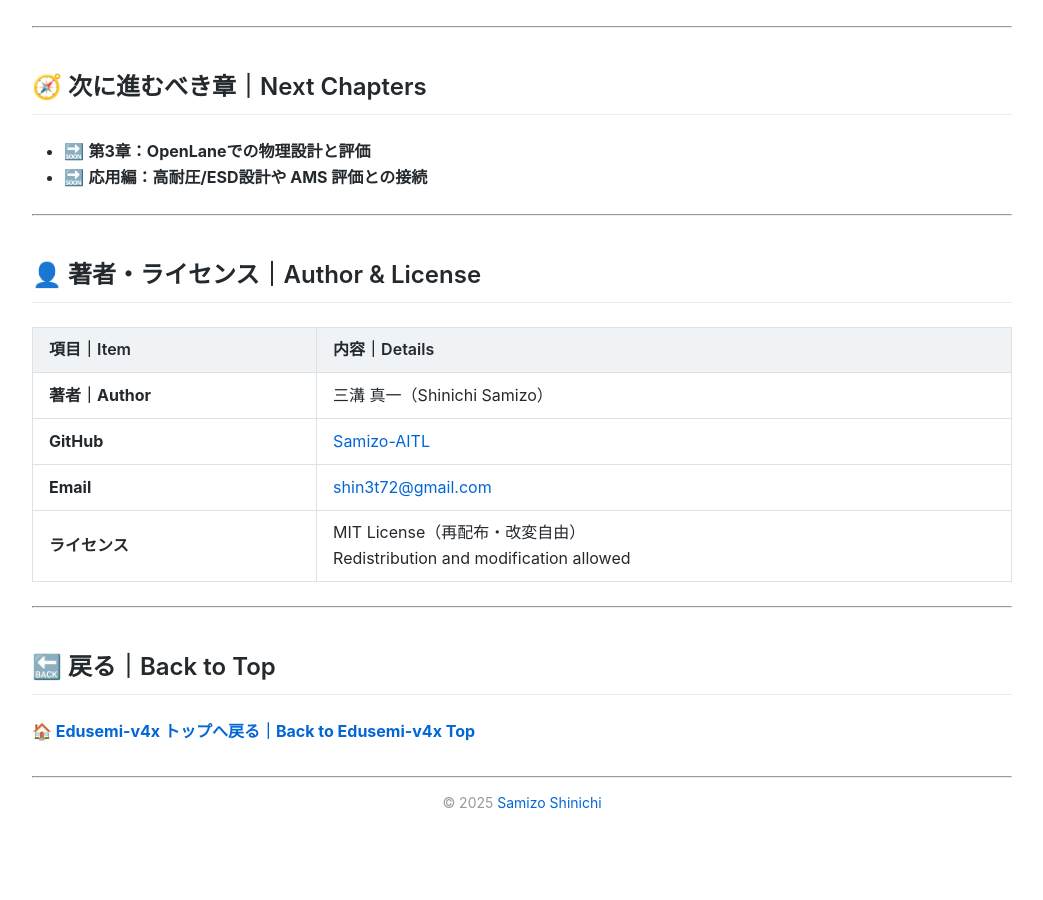
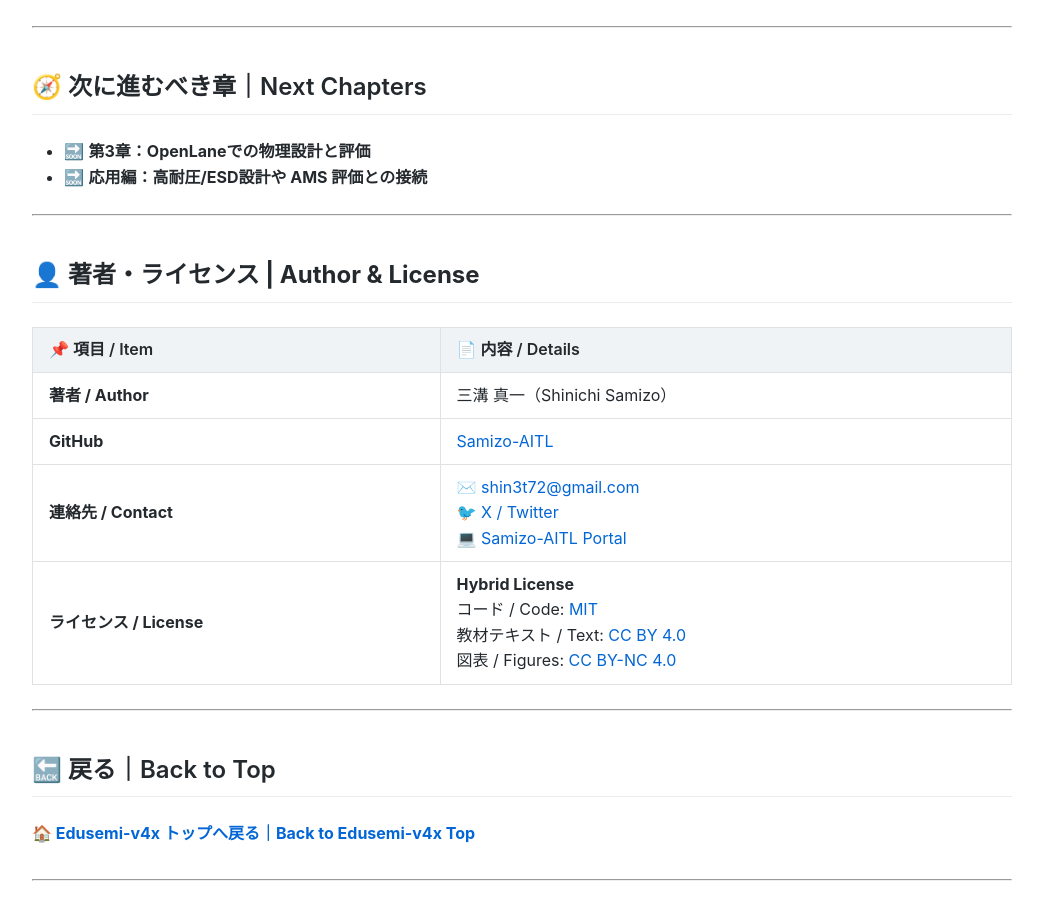
Before and after one commit to Samizo-AITL/Edusemi-v4x, a Jekyll site: the page built from e_chapter2_sky130_experiments/index.md, in a window 1280 px wide and 900 px high, scrolled down 2952 px. Shown: the whole window, without its empty margins (118-1161 px from the left). Built offline with Jekyll 4.4.1, drawn with Linux system fonts in a browser that asks for light colours; before the commit the page ends 3831 px from its top, so only the background shows below that.

Commit message:
Update index.md

```diff
--- a/e_chapter2_sky130_experiments/index.md
+++ b/e_chapter2_sky130_experiments/index.md
@@ -120,14 +120,14 @@
 
 ---
 
-## 👤 著者・ライセンス｜Author & License
+## 👤 **著者・ライセンス | Author & License**
 
-| 項目｜Item | 内容｜Details |
-|----------|------------------------------|
-| **著者｜Author** | 三溝 真一（Shinichi Samizo） |
+| 📌 項目 / Item | 📄 内容 / Details |
+|------|------|
+| **著者 / Author** | 三溝 真一（Shinichi Samizo） |
 | **GitHub** | [Samizo-AITL](https://github.com/Samizo-AITL) |
-| **Email** | [shin3t72@gmail.com](mailto:shin3t72@gmail.com) |
-| **ライセンス** | MIT License（再配布・改変自由）<br>Redistribution and modification allowed |
+| **連絡先 / Contact** | ✉️ [shin3t72@gmail.com](mailto:shin3t72@gmail.com)<br>🐦 [X / Twitter](https://x.com/shin3t72)<br>💻 [Samizo-AITL Portal](https://samizo-aitl.github.io/) |
+| **ライセンス / License** | **Hybrid License**<br>コード / Code: [MIT](https://opensource.org/licenses/MIT)<br>教材テキスト / Text: [CC BY 4.0](https://creativecommons.org/licenses/by/4.0/)<br>図表 / Figures: [CC BY-NC 4.0](https://creativecommons.org/licenses/by-nc/4.0/) |
 
 ---
 
```
